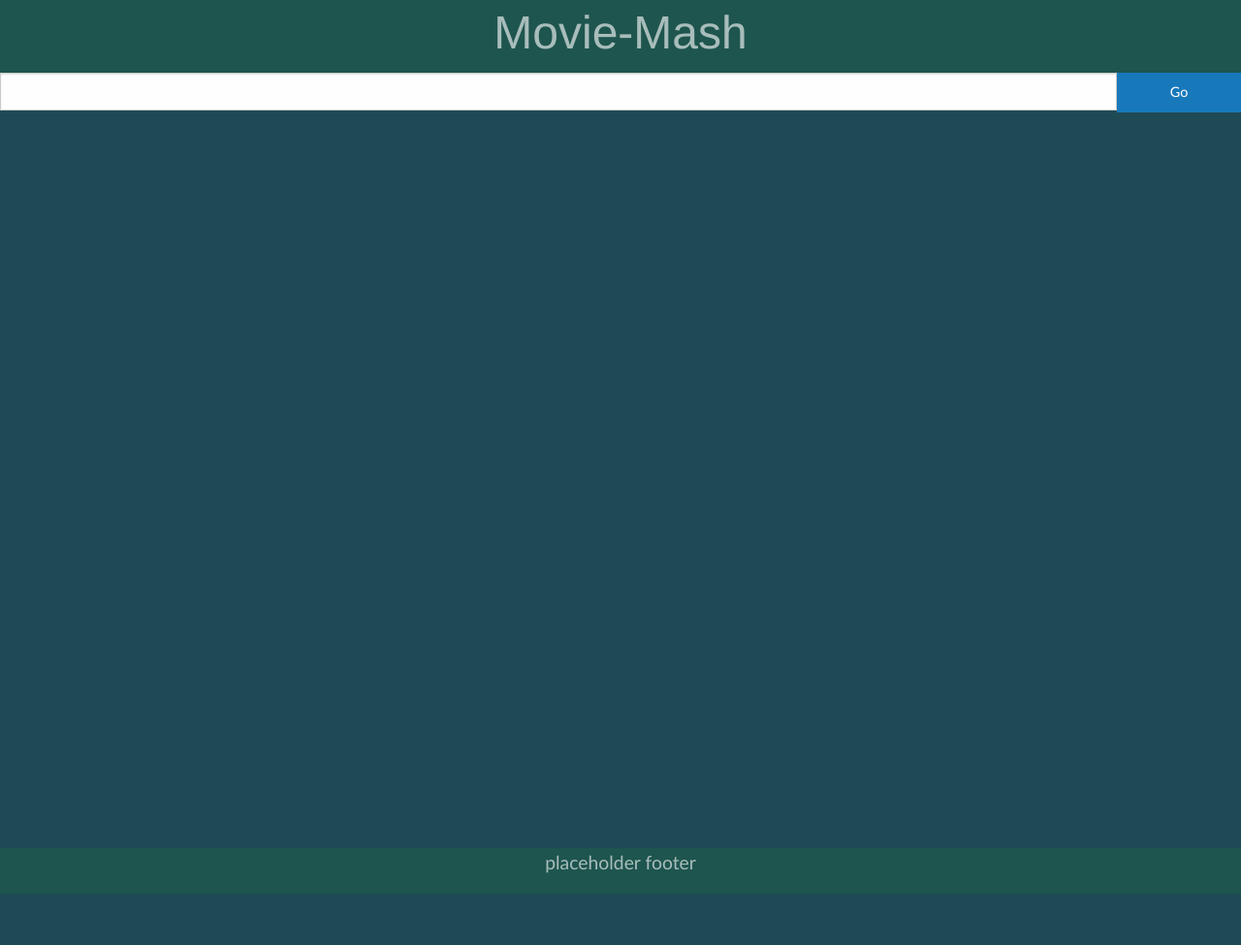
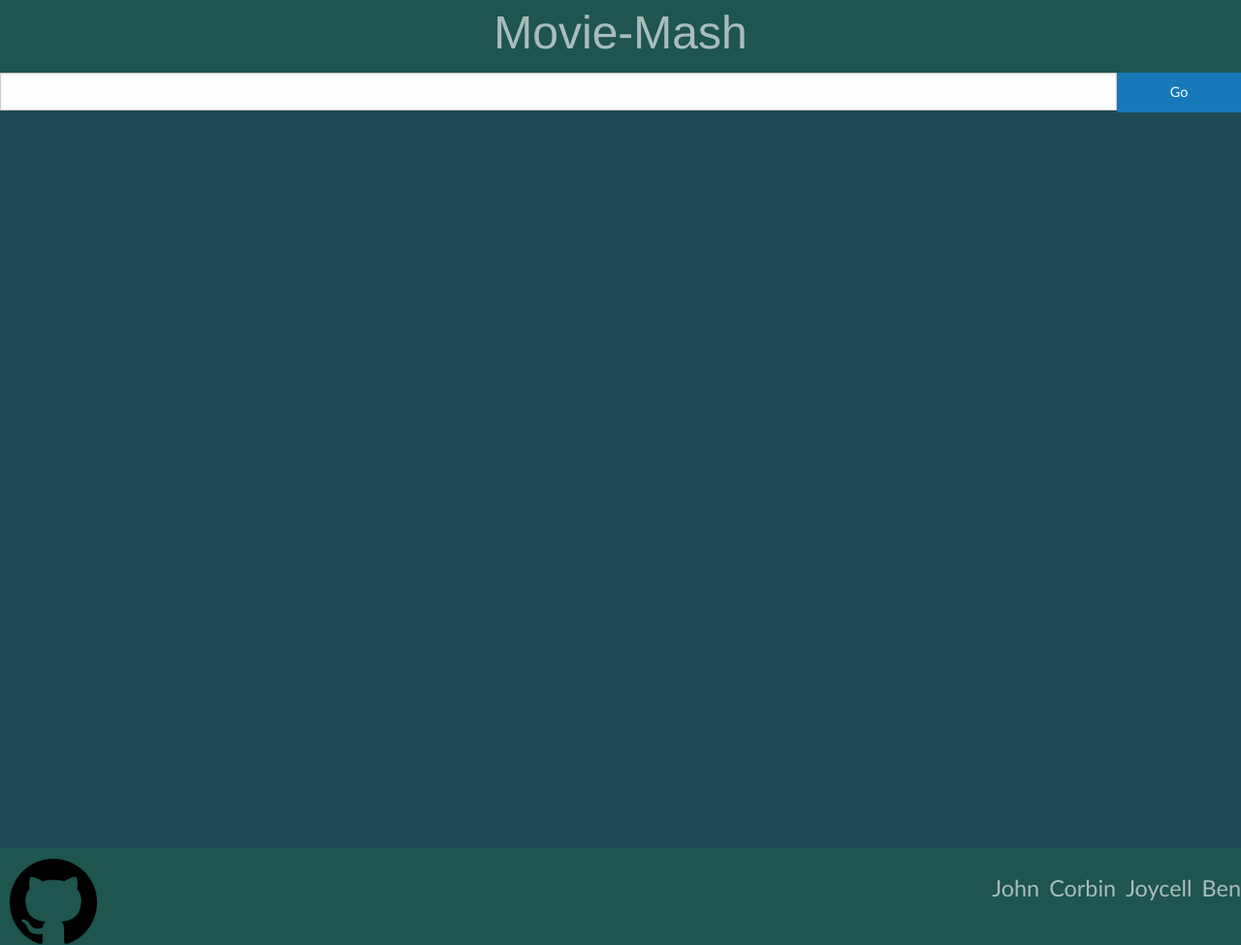
Before and after one commit to scicluna/movie-mash, a plain HTML site: page index.html in a window 1280 px wide. Shown: the whole page at 97% size. Before the commit the page ends 922 px from the top, so only its background shows below. Drawn offline with nearby package versions, Linux system fonts and the light colour scheme.

Commit message:
created functioning footer

```diff
--- a/Assets/css/styles.css
+++ b/Assets/css/styles.css
@@ -18,12 +18,15 @@ h2{
     color: rgba(255, 255, 255, 0.617);
 }
 
+header {
+    justify-content: center;
+    align-items: center;
+    text-align: center;
+}
+
 header, footer {
     background-color: #1e554e;
     display:flex;
-    justify-content: center;
-    align-items: center;
-    text-align: center;
 }
 
 #movieSearch {
@@ -85,5 +88,23 @@ header, footer {
 
 footer {
     display: flex;
-    flex-direction: column;
+    justify-content: space-between;
+    flex-direction: row;
   }
+
+
+#githubLink {
+    padding-left: 10px;
+    padding-top: 10px;
+    height: 100px;
+    width: 100px;
+}
+
+.githubProfiles {
+    display: flex;
+    align-items: center;
+}
+
+.githubProfiles>a{
+    padding-left: 10px;
+}
--- a/index.html
+++ b/index.html
@@ -25,9 +25,7 @@
     <h2 class="movieTitle">Movie Title</h2>
     <ul class="movieRating"></ul>
     <section id="movieInfo">
-      <a href="https://via.placeholder.com/"
-        ><img class="moviePoster" src="https://via.placeholder.com/300x445"
-      /></a>
+      <img class="moviePoster" src="https://via.placeholder.com/300x445"/>
       <div id="descriptions">
         <p class="movieCast"></p>
         <p class="movieDesc">
@@ -59,7 +57,13 @@
       </div>
     </section>
     <footer>
-      <p>placeholder footer</p>
+      <a href="https://github.com/scicluna/movie-mash" target="_blank" id="githubLink"><img src="./Assets/images/github-logo.png"></a>
+        <div class="githubProfiles">
+          <a href="https://github.com/scicluna" target="_blank"><p>John</p></a>
+          <a href="https://github.com/cxrstings" target="_blank"><p>Corbin</p></a>
+          <a href="https://github.com/joy-johns" target="_blank"><p>Joycell</p></a>
+          <a href="https://github.com/bsmyth310" target="_blank"><p>Ben</p></a>
+    </div>
     </footer>
     <script src="https://ajax.googleapis.com/ajax/libs/jquery/3.6.1/jquery.min.js"></script>
   </body>
```
Also changed, not shown: Assets/images/github-logo.png (added).
